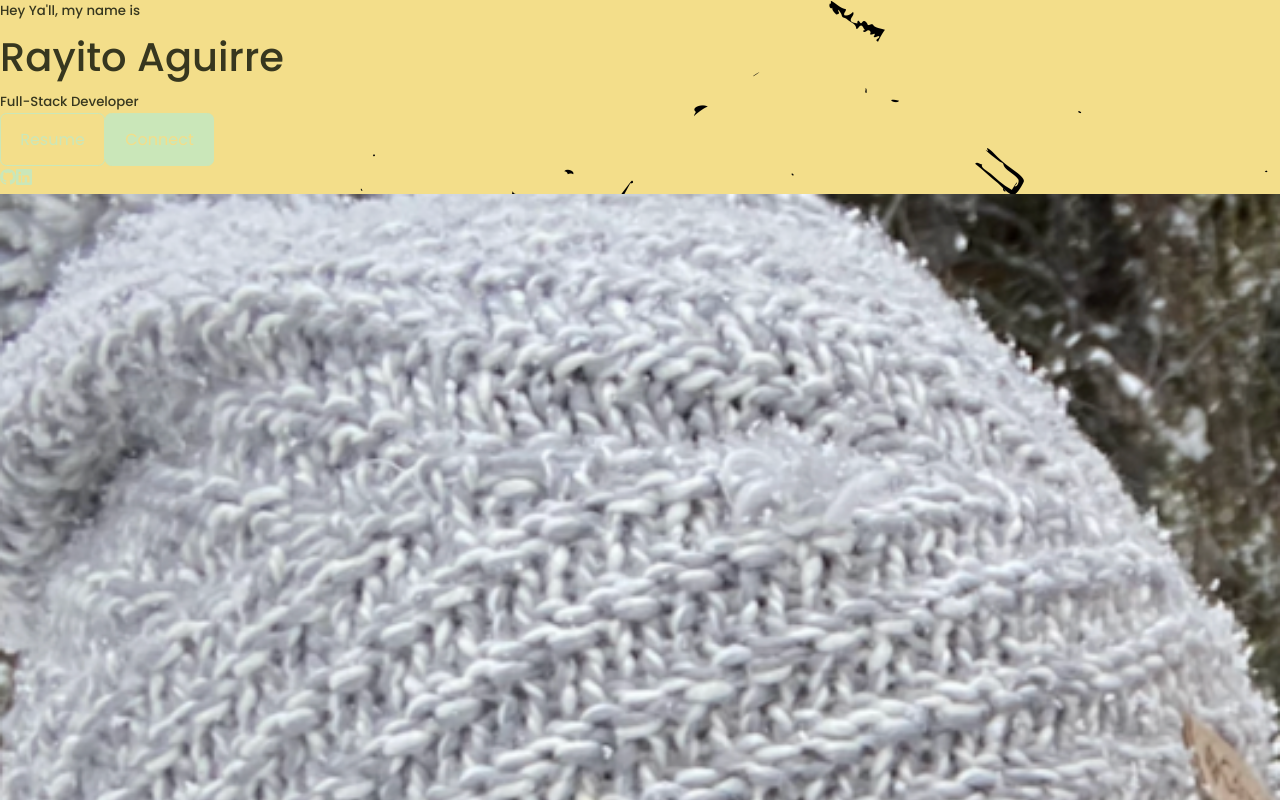
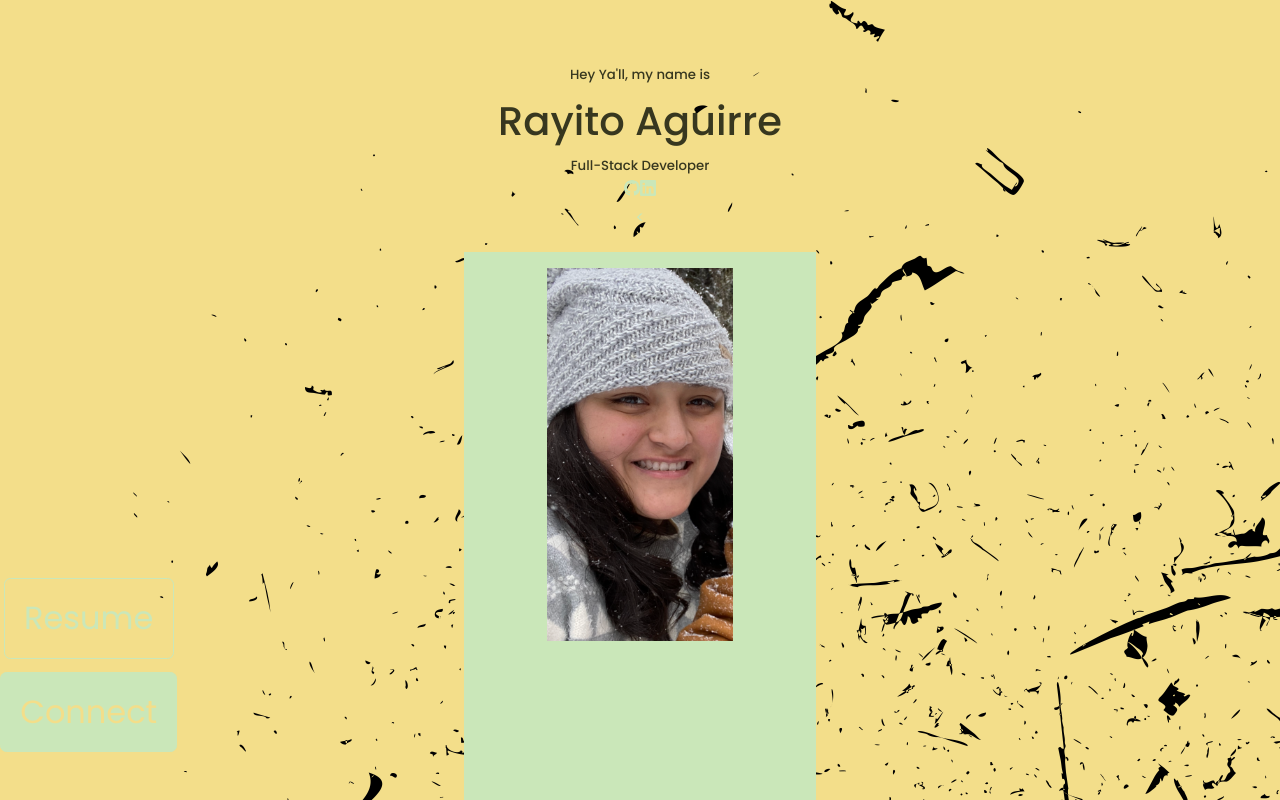
Before and after one commit to itsrayito/ray-react-portfolio, a React (Create React App) app: page / in a window 1280 px wide. Shown: the top 800 px of the page. Built offline with nearby package versions, Linux system fonts and the light colour scheme.

Commit message:
styling for the header

```diff
--- a/src/components/header/Header.jsx
+++ b/src/components/header/Header.jsx
@@ -14,10 +14,10 @@ function Header() {
                 <CTA />
                 <HeaderSocials />
                 <div className="me">
-                    <img src={Me} alt='image of Rayito Aguirre'/>
+                    <img src={Me} alt='Rayito Aguirre'/>
                 </div>
 
-                <a href="#contact" className='scroll__down'>Keep Scrolling!</a>
+                <a href="#header" className='scroll__down'> &#60;</a>
             </div>
         </header>
     )
--- a/src/components/header/header.css
+++ b/src/components/header/header.css
@@ -0,0 +1,53 @@
+header {
+    height: 100vh;
+    padding-top: 4rem;
+    overflow: hidden;
+}
+
+.header__container {
+    text-align: center;
+    height: 100%;
+    position: relative;
+}
+
+/* --------- CTA styling ---------- */
+.cta {
+    margin-top: 2.5rem;
+    display: flex;
+    flex-direction: column;
+    align-items: center;
+    gap: 0.8rem;
+    position: absolute;
+    bottom: 3rem;
+    font-size: 2rem;
+}
+
+.header__socials::after {
+    content: '';
+    width: 1px;
+    height: 2rem;
+    background: var(--color-primary);
+}
+
+/* --------- Me photo ---------- */
+.me {
+    background: var(--color-primary);
+    width: 22rem;
+    height: 50rem;
+    position: absolute;
+    left: calc(50% - 11rem);
+    margin-top: 3rem;
+    border-radius: rem 12rem 0 0;
+    overflow: hidden;
+    padding: 1rem 5.2rem;
+}
+
+/* --------- scroll up --------- */
+scroll__down {
+    position: absolute;
+    right: -2.3rem;
+    bottom: 5rem;
+    transform: rotate(90deg);
+    font-weight: 200;
+    font-size: 3rem;
+}
```
